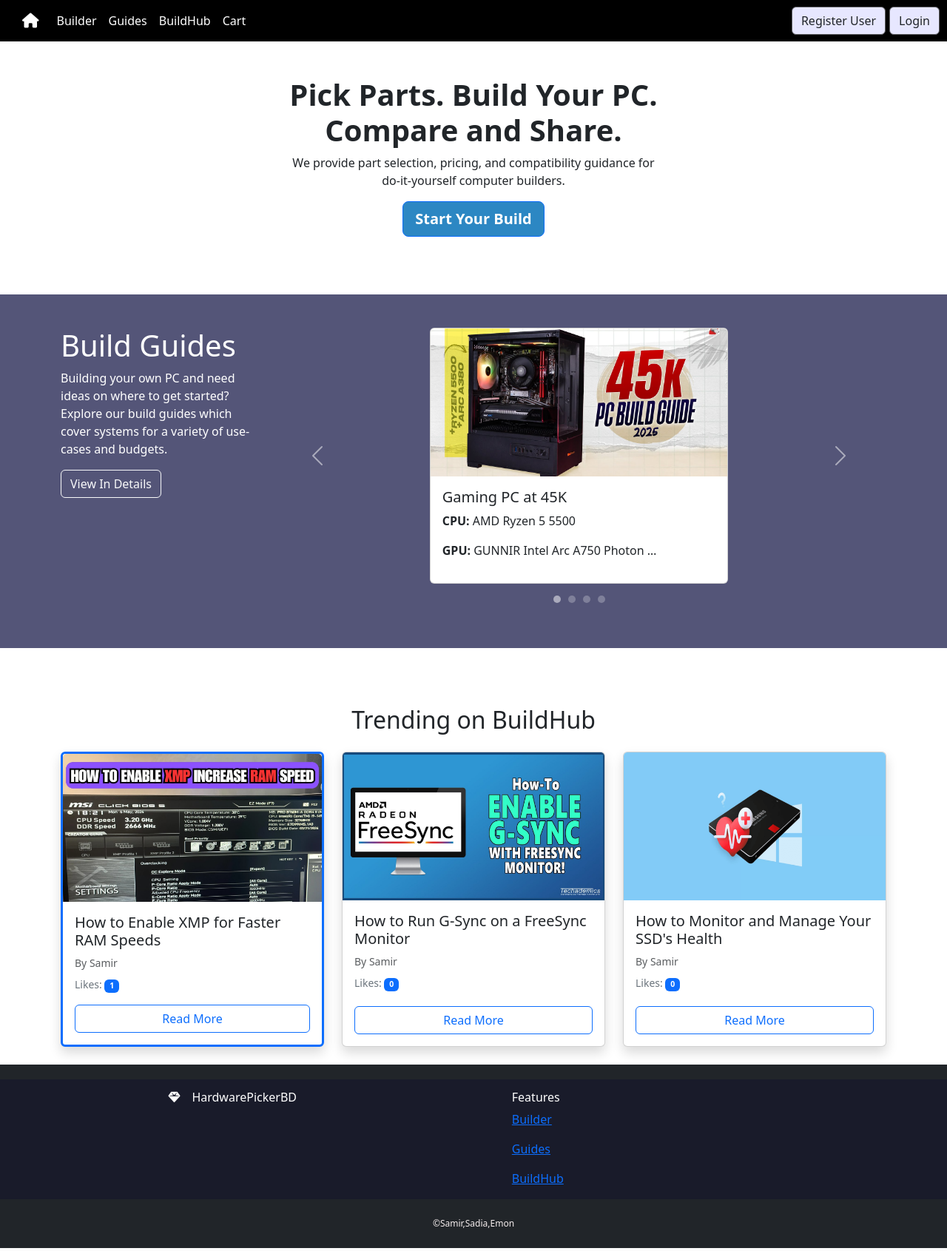
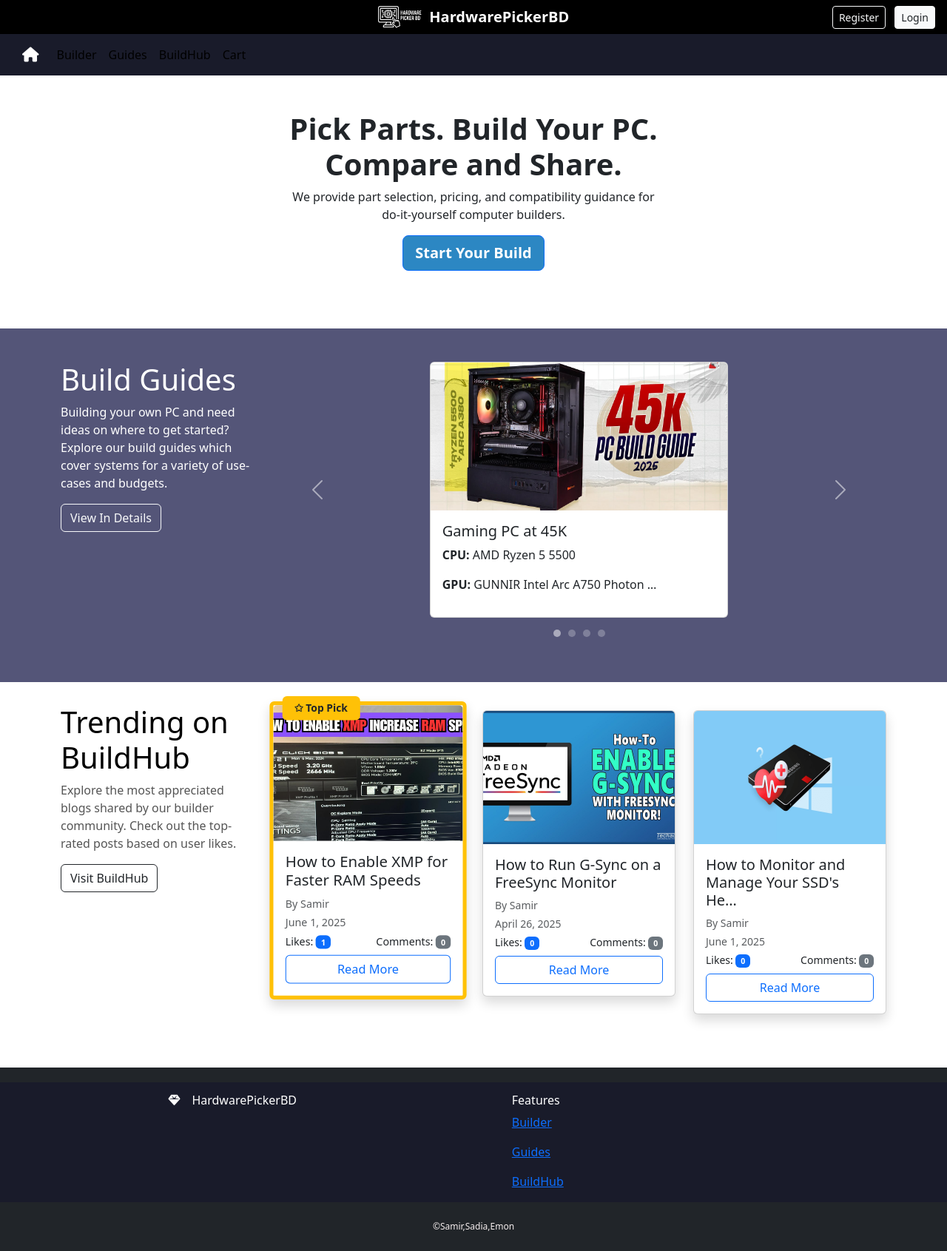
Before and after one commit to k-kat358/HardwarePickerBD, a Django app: page / in a window 1280 px wide. Shown: the whole page at 74% size. Run offline with Django 5.2, Linux system fonts and the light colour scheme; data comes from the database, SQL or seed files in the repository; both versions use the stored data as it was after the commit; data that the repository does not hold is empty; some libraries are stand-ins or nearby versions.

Commit message:
Commit 10 : More changes have been done, bug fixed. Homepage now has trending guides part and tracks when the guide was edited.

```diff
--- a/djangoProject2/buildhub/models.py
+++ b/djangoProject2/buildhub/models.py
@@ -1,5 +1,6 @@
 from django.contrib.auth.models import User
 from django.db import models
+from django.utils import timezone
 
 # Create your models here.
 class BlogPost(models.Model):
@@ -8,6 +9,7 @@
     content = models.TextField()
     author = models.ForeignKey(User, on_delete=models.CASCADE)
     created = models.DateTimeField(auto_now_add=True)
+    updated = models.DateTimeField(auto_now=True)
 
     def __str__(self) -> str:
         return self.title
--- a/djangoProject2/static/css/style.css
+++ b/djangoProject2/static/css/style.css
@@ -1,202 +1,149 @@
-*{
+* {
     margin: 0;
     padding: 0;
 }
-.navbar{
-    background-color: #000 !important;
+
+/* Navbar styling */
+.navbar {
+    background-color: #e7e7ff !important;
 }
-.nav-item a{
-    color: #fff !important;
+
+.nav-item a {
+    color: #000000 !important; /* Changed to black for better contrast */
 }
-.build{
+
+/* Build section styling */
+.build {
     text-align: center;
     padding: 30px 0;
 }
-.build h1{
+
+.build h1 {
     font-weight: 700;
 }
-.build .btn{
+
+.build .btn {
     background-color: #2c87c3;
     color: white;
     font-weight: 600;
 }
 
-
-.guid{
+/* Guide section styling */
+.guid {
     background-color: #545578;
     padding: 45px;
     margin: 30px 0;
 }
-.container h1{
 
-}
-.budgets{
-
-}
-.budgets h1{
+.budgets h1 {
     color: white;
     font-weight: 700;
     font-size: 60px;
 }
-.budgets p{
+
+.budgets p {
     color: white;
     line-height: 30px;
 }
-.budgets .btn{
+
+.budgets .btn {
     background-color: #2c87c3;
     color: white;
     font-weight: 600;
 }
-.pc{
+
+/* PC card styling */
+.pc {
     background-color: white;
     border-radius: 10px;
     width: 270px;
     margin: 0 10px;
 }
-.pc img{
+
+.pc img {
     height: 150px;
     width: 130px;
     margin-top: 20px;
 }
-.pc h5{
+
+.pc h5 {
     font-weight: 700;
 }
-.pc p{
+
+.pc p {
     font-size: 13px;
 }
-.pc span{
+
+.pc span {
     font-size: 14px;
     font-weight: 300;
     color: rgb(112, 112, 112);
     margin-bottom: 20px;
 }
-.value{
+
+.value {
     display: flex;
     justify-content: space-between;
 }
-.value p{
+
+.value p {
     font-weight: 700;
 }
-.comment{
 
-}
-.comment h6{
-
-}
-.comment h6 i{
-
-}
-.pc h5 :hover .pc{
-    color: #2c87c3;
+/* Experience section styling */
+.experience h1 {
+    font-weight: 700;
 }
 
-
-
-
-
-
-.complete{
-
-}
-.experience{
-
-}
-.experience h1{
-    font-weight: 700;
-}
-.experience p{
+.experience p {
     line-height: 30px;
 }
-.experience a{
 
-}
-.experience .btn{
+.experience .btn {
     background-color: #2c87c3;
     color: #fff;
     font-weight: 600;
     font-size: 20px;
 }
-.feature{
+
+/* Feature card styling */
+.feature {
     width: 256px;
     margin: 0px 35px;
     box-shadow: 1px 1px 12px 0px rgba(0,0,0,0.75);
+}
 
-
-
-}
-.feature img{
+.feature img {
     display: block;
     height: 200px;
     width: 200px;
     margin-bottom: 20px;
 }
-.feature a{
-    /*text-decoration: none; */
-}
-.feature p{
-    font-size: 13px;
-}
-.feature h5{
 
-}
-.feature span{
-
-}
-.values{
-
-}
-.values p{
-
-}
-.mark{
-    background-color: white;
-}
-.mark p{
-
-}
-.mark i{
-
-}
-.value p{
-
-}
-.comment p{
-
+/* Footer styling */
+.foot {
+    background-color: #191b2a;
 }
 
-
-
-
-.foot{
-    background-color: #191b2a;
-}
-.details{
+.details {
     margin-top: 20px;
     padding-top: 15px;
     display: flex;
     justify-content: space-around;
 }
-.name{
 
-}
-.name h6{
+.name h6 {
     color: white;
 }
-.lastpart{
+
+.lastpart {
     background-color: #191b2a;
 }
-.pro{
 
-}
-.pro h6{
+.pro h6 {
     color: white;
 }
-.pro p{
 
-}
-.pro a{
-    /* text-decoration: none; */
-}
-.copy{
+.copy {
     font-size: 12px;
 }
--- a/djangoProject2/templates/base.html
+++ b/djangoProject2/templates/base.html
@@ -1,7 +1,9 @@
 <!DOCTYPE html>
 {% load static %}
 <html lang="en">
+
 <head>
+
     <meta name="viewport" content="width=device-width, initial-scale=1">
     <meta charset="UTF-8">
     <meta name="viewport" content="width=device-width, initial-scale=1.0">
--- a/djangoProject2/templates/buildhub/blog_details.html
+++ b/djangoProject2/templates/buildhub/blog_details.html
@@ -26,7 +26,8 @@
                 <div>
                     <span class="text-muted">
                         By <strong class="text-primary">{{ blog.author.username }}</strong> |
-                        <small>{{ blog.created|date:"M d, Y H:i" }}</small>
+                        <small>Posted: {{ blog.created|date:"F j, Y H:i" }}</small><br>
+                        <small>Last Edited: {{ blog.updated|date:"F j, Y H:i" }}</small>
                     </span>
                 </div>
 
--- a/djangoProject2/templates/components/footer.html
+++ b/djangoProject2/templates/components/footer.html
@@ -5,8 +5,9 @@
     <div class="container">
       <div class="details">
         <div class="name col-mb-2">
-          <h6 ><i class="fas fa-gem me-3"></i>HardwarePickerBD</h6>
+          <h6><i class="fas fa-gem me-3"></i>HardwarePickerBD</h6>
         </div>
+
 
         <div class="pro col-mb-5">
           <h6>Features</h6>
@@ -20,6 +21,7 @@
           <p><a href="">Contact</a></p> !-->
         </div>
     </div>
+    </div>
   </section>
   <div class=" copy text-center p-4" style="color: rgb(246, 239, 239);">
     ©Samir,Sadia,Emon
--- a/djangoProject2/templates/components/header.html
+++ b/djangoProject2/templates/components/header.html
@@ -1,14 +1,44 @@
 {% load static %}
 <section>
-    <div>
+
+<!-- Top Utility Bar -->
+<div class="bg-dark text-white py-2" style="background-color: #000000 !important;">
+  <div class="container d-flex justify-content-between align-items-center">
+
+    <!-- Centered Logo and Title -->
+    <div class="mx-auto d-flex align-items-center">
+      <img src="{% static 'image/logo.png' %}" alt="Site Logo" style="height: 30px; margin-right: 10px;">
+      <span class="fw-bold fs-5">HardwarePickerBD</span>
+    </div>
+
+    <!-- Auth Buttons with Conditional Logic -->
+    <div class="position-absolute end-0 me-3">
+      {% if user.is_authenticated %}
+        <a href="{% url 'profile' %}" class="btn btn-sm btn-light text-dark me-2">
+          {{ user.username }}
+        </a>
+        <a href="{% url 'logout' %}" class="btn btn-sm btn-outline-light">
+          Logout
+        </a>
+      {% else %}
+        <a href="{% url 'register' %}" class="btn btn-sm btn-outline-light me-2">Register</a>
+        <a href="{% url 'login' %}" class="btn btn-sm btn-light text-dark">Login</a>
+      {% endif %}
+    </div>
+
+  </div>
+</div>
+
   <!-- Navbar Start -->
-        <nav class="navbar navbar-expand-lg navbar-light bg-light">
-            <a class="navbar-brand" href="{% url 'home' %}" style="margin-left:30px;">
-                <i class="fa-solid fa-house" style="color: #ffffff;"></i>
+  <nav class="navbar navbar-expand-lg navbar-light" style="background-color: #191b2a !important;">
+    <a class="navbar-brand" href="{% url 'home' %}" style="margin-left: 30px;">
+      <i class="fa-solid fa-house" style="color: #ffffff;"></i> <!-- Changed to black for visibility -->
     </a>
-            <button class="navbar-toggler" type="button" data-toggle="collapse" data-target="#navbarNavDropdown" aria-controls="navbarNavDropdown" aria-expanded="false" aria-label="Toggle navigation">
+    <button class="navbar-toggler" type="button" data-toggle="collapse" data-target="#navbarNavDropdown"
+      aria-controls="navbarNavDropdown" aria-expanded="false" aria-label="Toggle navigation">
       <span class="navbar-toggler-icon"></span>
     </button>
+
     <div class="collapse navbar-collapse" id="navbarNavDropdown">
       <ul class="navbar-nav">
         <li class="nav-item active">
@@ -18,30 +48,20 @@
           <a class="nav-link" href="{% url 'guide_list' %}">Guides</a>
         </li>
         <li class="nav-item">
-                        <a class="nav-link" href='{% url "blog" %}'>BuildHub</a>
+          <a class="nav-link" href="{% url 'blog' %}">BuildHub</a>
         </li>
-                    <!-- Updated My Builds link -->
-                    <!-- <li class="nav-item">
-                        <a class="nav-link" href='{% url "order_list" %}'>My Builds</a>
-                    </li>-->
+        <!-- Optional My Builds link -->
+        <!--
         <li class="nav-item">
-                        <a class="nav-link" href='{% url "cart_view" %}'>Cart</a>
+          <a class="nav-link" href="{% url 'order_list' %}">My Builds</a>
+        </li>
+        -->
+        <li class="nav-item">
+          <a class="nav-link" href="{% url 'cart_view' %}">Cart</a>
         </li>
       </ul>
     </div>
-            {% if user.is_authenticated %}
-                <div class="d-flex align-items-center">
-                    <a href="{% url 'profile' %}" class="btn nav-item1" style="background-color: #e7e7ff; border-color: #5f5f63;margin-right:5px;">
-                        {{ user }} </a>
-                    <a href="{% url 'logout' %}" class="btn nav-item1" style="background-color: #e7e7ff; border-color: #5f5f63;margin-right:10px;"> Logout </a>
-                </div>
-            {% else %}
-                <div class="d-flex align-items-center">
-                    <a href="{% url 'register' %}" class="btn nav-item1" style="background-color: #e7e7ff; border-color: #5f5f63; margin-right:5px;">Register User</a>
-                    <a href="{% url 'login' %}" class="btn nav-item1" style="background-color: #e7e7ff; border-color: #5f5f63;margin-right:10px;">Login</a>
-                </div>
-            {% endif %}
   </nav>
   <!-- Navbar End -->
-    </div>
+
 </section>
--- a/djangoProject2/templates/components/home.html
+++ b/djangoProject2/templates/components/home.html
@@ -91,27 +91,69 @@
 </section>
 
 <!-- Blog Highlights Section -->
-<section class="mt-5">
+<section class="mb-5 pb-4">
   <div class="container">
-    <h2 class="text-center mb-4">Trending on BuildHub</h2>
-    <div class="row justify-content-center">
+    <div class="row gx-4 align-items-start">
 
-      {% for blog in top_blogs %}
-      <div class="col-md-4 mb-4">
-        <div class="card h-100 shadow {% if forloop.first %}border border-3 border-primary{% endif %}">
-          {% if blog.display_image %}
-          <img src="{{ blog.display_image.url }}" class="card-img-top" alt="{{ blog.title }}" style="height: 200px; object-fit: cover;">
-          {% endif %}
-          <div class="card-body d-flex flex-column">
-            <h5 class="card-title">{{ blog.title }}</h5>
-            <p class="card-text text-muted small mb-2">By {{ blog.author.username }}</p>
-            <p class="card-text small text-secondary">Likes: <span class="badge bg-primary">{{ blog.likes.count }}</span></p>
-            <a href="{% url 'blog_details' blog.id %}" class="btn btn-outline-primary mt-auto">Read More</a>
-          </div>
+      <!-- Left Text Section -->
+      <div class="col-md-3 mb-4">
+        <h1 style="color: #000;">Trending on BuildHub</h1>
+        <p style="color: #555;">
+          Explore the most appreciated blogs shared by our builder community.
+          Check out the top-rated posts based on user likes.
+        </p>
+        <a href="{% url 'blog' %}" class="btn btn-outline-dark">Visit BuildHub</a>
+      </div>
+
+      <!-- Right Card Section -->
+      <div class="col-md-9 position-relative">
+  <div class="row g-4">
+    {% for blog in top_blogs %}
+    <div class="col-md-6 col-lg-4 {% if not forloop.first %}pt-2{% endif %}">
+      <div class="card shadow {% if forloop.first %}border border-5 border-warning{% endif %}" style="{% if forloop.first %}transform: scale(1.02); transition: transform 0.3s ease;{% endif %}">
+        {% if forloop.first %}
+        <div class="bg-warning text-dark" style="
+          position: absolute;
+          top: -12px;
+          left: 12px;
+          transform: none;
+          font-weight: bold;
+          font-size: 0.85rem;
+          padding: 6px 16px;
+          border-radius: 6px;
+          z-index: 10;
+          display: flex;
+          justify-content: left;
+          align-items: center;
+          min-width: 90px;
+          white-space: nowrap;
+          text-align: center;">
+          ✩ Top Pick
+        </div>
+        {% endif %}
+
+        {% if blog.display_image %}
+        <img src="{{ blog.display_image.url }}" class="card-img-top"
+             alt="{{ blog.title }}" style="height: 180px; object-fit: cover;">
+        {% endif %}
+
+        <div class="card-body">
+          <h5 class="card-title">{{ blog.title|truncatechars:40 }}</h5>
+          <p class="card-text text-muted small mb-1">By {{ blog.author.username }}</p>
+          <p class="card-text text-muted small mb-1">
+            <i class="bi bi-calendar-event"></i> {{ blog.created|date:"F j, Y" }}
+          </p>
+          <p class="card-text small mb-2 d-flex justify-content-between">
+            <span>Likes: <span class="badge bg-primary">{{ blog.likes.count }}</span></span>
+            <span>Comments: <span class="badge bg-secondary">{{ blog.comment_set.count }}</span></span>
+          </p>
+          <a href="{% url 'blog_details' blog.id %}" class="btn btn-outline-primary w-100">Read More</a>
         </div>
       </div>
-      {% endfor %}
-
+    </div>
+    {% endfor %}
+  </div>
+</div>
     </div>
   </div>
 </section>
@@ -135,3 +177,10 @@
 </script>
 
 {% endblock %}
+
+<style>
+
+section.mb-5.pb-4 {
+  margin-top: 2rem;
+}
+</style>
--- a/djangoProject2/templates/guides_list.html
+++ b/djangoProject2/templates/guides_list.html
@@ -48,7 +48,8 @@
         <div class="card-footer text-end" style="background-color: #f8f9fa; padding: 10px;">
             {% if user.is_authenticated and user.is_superuser %}
             <a href="{% url 'guide_update' guide.pk %}" class="btn btn-warning btn-sm">Edit</a>
-            <form action="{% url 'guide_delete' guide.pk %}" method="post" style="display: inline-block;">
+            <form action="{% url 'guide_delete' guide.pk %}" method="post" style="display: inline-block;"
+                  onsubmit="return confirm('Are you sure you want to delete this guide?\nThis action cannot be undone.')">
                 {% csrf_token %}
                 <button type="submit" class="btn btn-danger btn-sm">Delete</button>
             </form>
--- a/djangoProject2/templates/userprofile/profile.html
+++ b/djangoProject2/templates/userprofile/profile.html
@@ -15,7 +15,7 @@
             <!-- User Information -->
             <div class="mb-3">
                 <p><strong>Full Name:</strong> {% if user.userprofile.first_name and user.userprofile.last_name %}{{ user.userprofile.first_name }} {{ user.userprofile.last_name }}{% else %}Not available{% endif %}</p>
-
+                <p><strong>Email:</strong> {{ user.email }}</p>
 
                 {% if user.userprofile.phone_number %}
                     <p><strong>Phone Number:</strong> {{ user.userprofile.phone_number }}</p>
```
Also changed, not shown: djangoProject2/templates/buildhub/blog.html (+7 -1 lines), djangoProject2/buildhub/migrations/0003_blogpost_updated.py (added), djangoProject2/db.sqlite3, djangoProject2/media/blog_images/gsync.jpg (added), djangoProject2/media/blog_images/ssd_health_1.png (added), djangoProject2/media/blog_images/windows_recovery.jpg (added), djangoProject2/media/blog_images/xmp_enable.jpg (added), djangoProject2/media/blog_images/xmp_enable2.jpg (added), djangoProject2/media/blog_images/xmp_enable_iC6zQxj.jpg (added), djangoProject2/media/guide_images/150k.jpg (added), djangoProject2/static/image/logo.png (added). Lines whose indentation alone changed are shown as unchanged.
